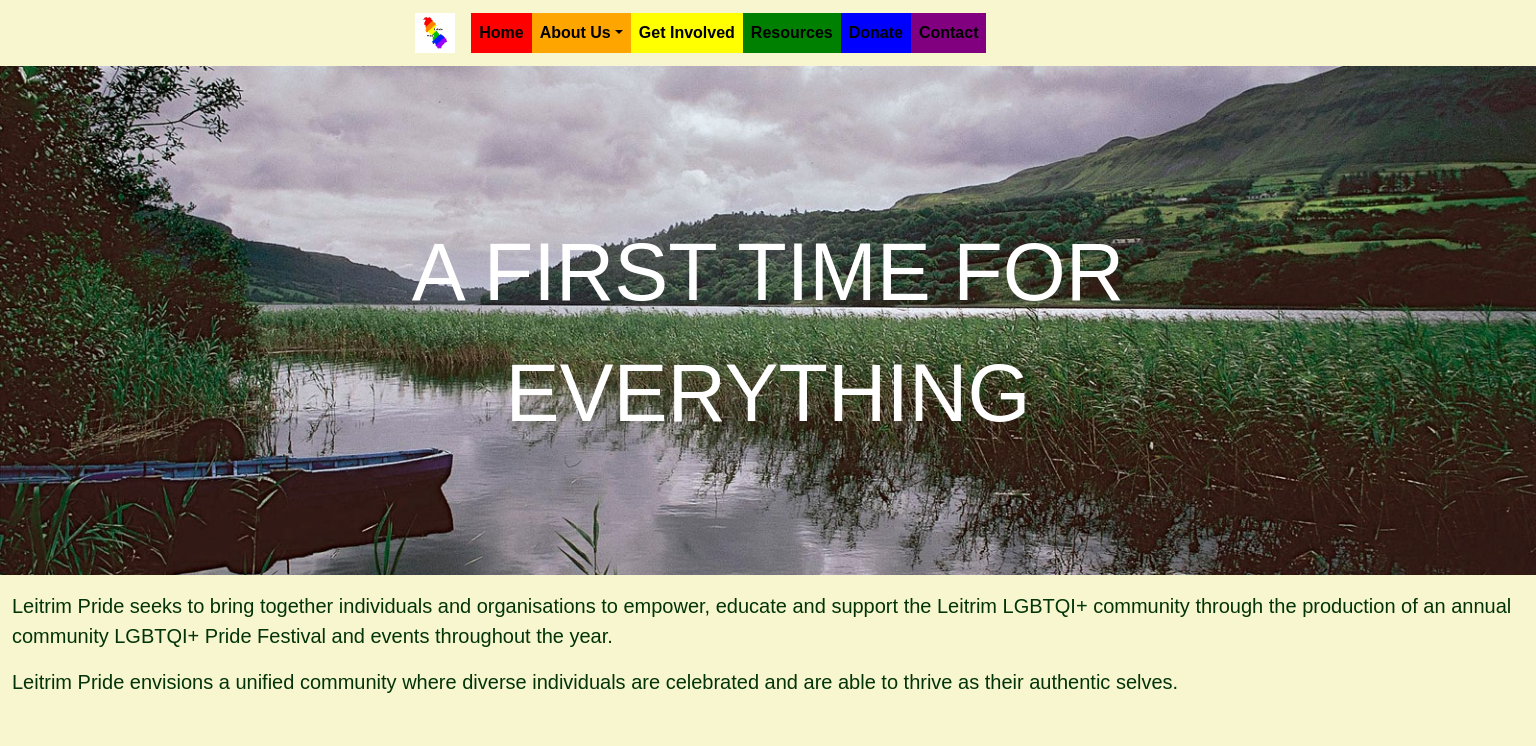
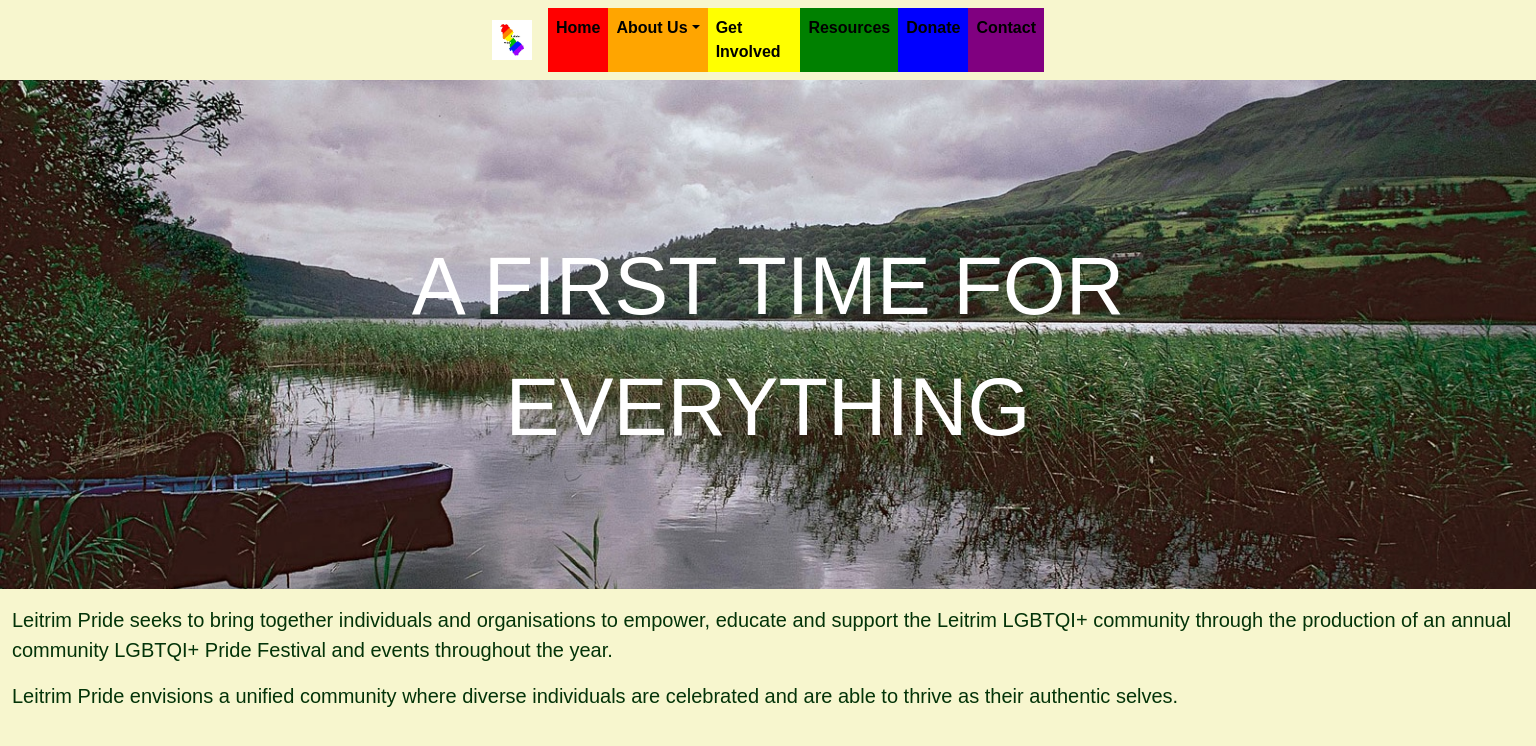
Before and after one commit to Jacobs1986/leitrim-pride, a React (Create React App) app in the folder client/: page / in a window 1536 px wide. Shown: the top 746 px of the page. Built offline with nearby package versions, Linux system fonts and the light colour scheme.

Commit message:
Added some padding for a screen width of 1400px

```diff
--- a/client/src/components/navbar/navbar.css
+++ b/client/src/components/navbar/navbar.css
@@ -86,3 +86,9 @@
         padding: 0 20% !important;
     }
 }
+
+@media screen and (min-width: 1400px) {
+    .nav-container {
+        padding: 0 25% !important;
+    }
+}
```
